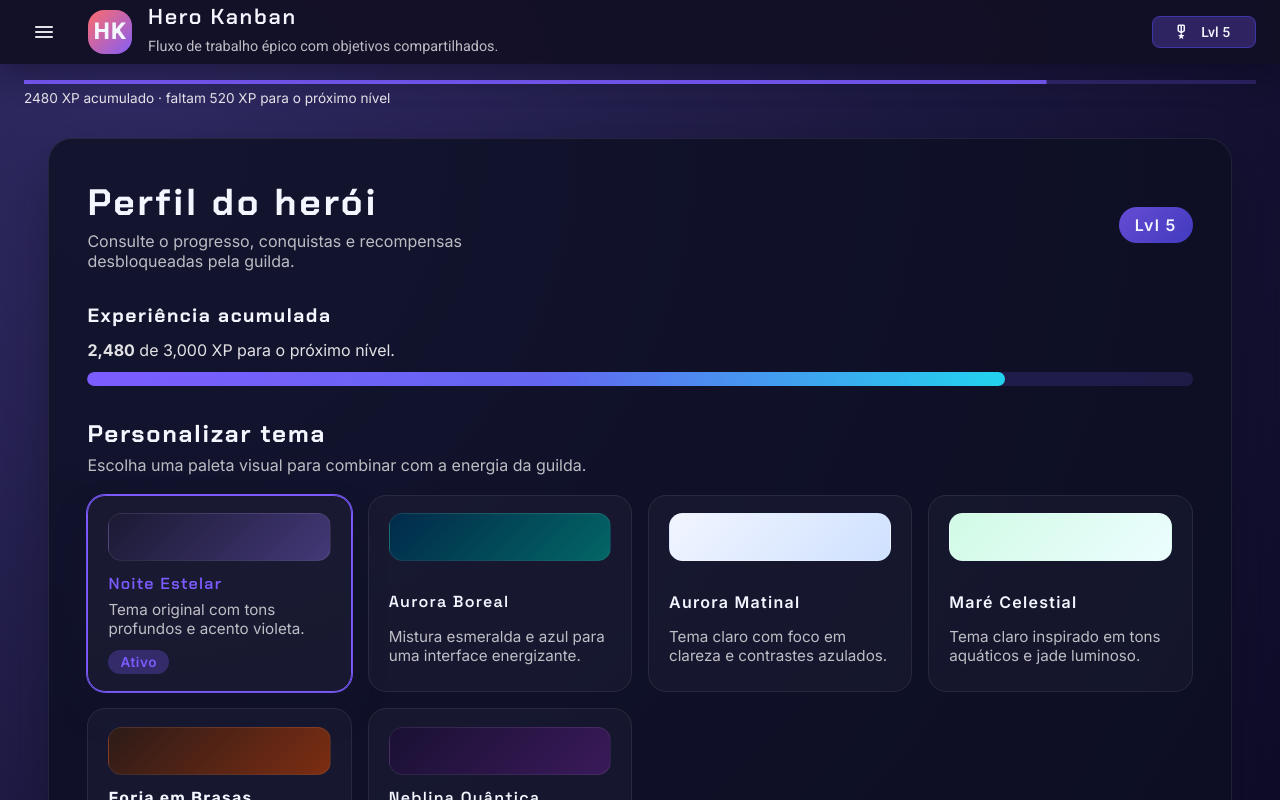
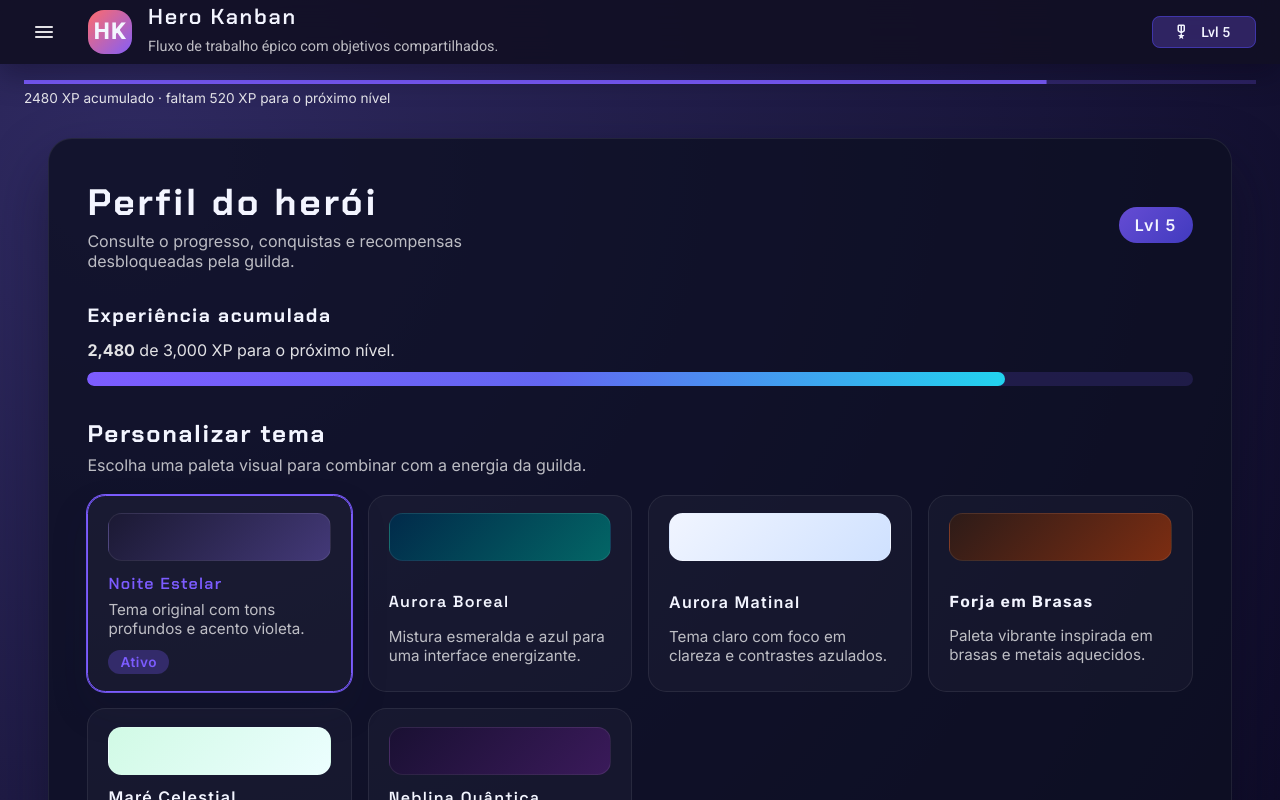
Before and after one commit to PMorais13/hero-kanban, an Angular app: page /perfil in a window 1280 px wide. Built offline with nearby package versions, Linux system fonts and the light colour scheme.

Commit message:
feat: aplicar tokens de perfil por tema

```diff
--- a/src/app/core/state/theme.config.ts
+++ b/src/app/core/state/theme.config.ts
@@ -1,4 +1,17 @@
 export type ThemeTone = 'dark' | 'light';
+
+export interface ThemeProfileTokens {
+  readonly textPrimary: string;
+  readonly textSecondary: string;
+  readonly textMuted: string;
+  readonly border: string;
+  readonly borderStrong: string;
+  readonly surface: string;
+  readonly surfaceSoft: string;
+  readonly surfaceSubtle: string;
+  readonly progressTrack: string;
+  readonly shadow: string;
+}
 
 export interface ThemeOption {
   readonly id: string;
@@ -9,40 +22,64 @@ export interface ThemeOption {
   readonly previewGradient: string;
   readonly tone: ThemeTone;
   readonly previewFontFamily: string;
+  readonly profile?: ThemeProfileTokens;
 }
 
-import stellarNightManifest from './themes/stellar-night.json';
-import auroraCrestManifest from './themes/aurora-crest.json';
-import radiantDawnManifest from './themes/radiant-dawn.json';
-import celestialTidesManifest from './themes/celestial-tides.json';
-import emberForgeManifest from './themes/ember-forge.json';
-import quantumMistManifest from './themes/quantum-mist.json';
+type ThemeManifest = Omit<ThemeOption, 'tone' | 'profile'> & {
+  readonly tone: string;
+  readonly isDefault?: boolean;
+  readonly profile?: ThemeProfileTokens;
+};
 
-type ThemeManifest = Omit<ThemeOption, 'tone'> & { readonly tone: string };
+const themeManifestModules = import.meta.glob<ThemeManifest>('./themes/*.json', {
+  eager: true,
+  import: 'default',
+});
+
+const themeManifests = Object.values(themeManifestModules);
+
+if (themeManifests.length === 0) {
+  throw new Error('No theme manifests were found. Provide at least one theme manifest.');
+}
 
 const isThemeTone = (value: string): value is ThemeTone => value === 'dark' || value === 'light';
 
 const manifestToThemeOption = (manifest: ThemeManifest): ThemeOption => {
-  if (!isThemeTone(manifest.tone)) {
-    throw new Error(`Invalid tone "${manifest.tone}" provided by theme manifest "${manifest.id}".`);
+  const { tone, isDefault: _isDefault, profile, ...optionFields } = manifest;
+
+  if (!isThemeTone(tone)) {
+    throw new Error(`Invalid tone "${tone}" provided by theme manifest "${manifest.id}".`);
   }
 
   return {
-    ...manifest,
-    tone: manifest.tone,
-  } as ThemeOption;
+    ...optionFields,
+    tone,
+    profile: profile ? Object.freeze({ ...profile }) : undefined,
+  } satisfies ThemeOption;
 };
 
-const themeOptions = [
-  manifestToThemeOption(stellarNightManifest as ThemeManifest),
-  manifestToThemeOption(auroraCrestManifest as ThemeManifest),
-  manifestToThemeOption(radiantDawnManifest as ThemeManifest),
-  manifestToThemeOption(celestialTidesManifest as ThemeManifest),
-  manifestToThemeOption(emberForgeManifest as ThemeManifest),
-  manifestToThemeOption(quantumMistManifest as ThemeManifest),
-] as const satisfies readonly ThemeOption[];
+const defaultThemeManifest =
+  themeManifests.find((manifest) => manifest.isDefault === true) ??
+  themeManifests.find((manifest) => manifest.id === 'stellar-night') ??
+  themeManifests[0];
 
-export type ThemeId = (typeof themeOptions)[number]['id'];
+const sortedThemeManifests = themeManifests
+  .slice()
+  .sort((first, second) => {
+    if (first.id === defaultThemeManifest.id) {
+      return -1;
+    }
+
+    if (second.id === defaultThemeManifest.id) {
+      return 1;
+    }
+
+    return first.label.localeCompare(second.label, 'pt-BR', { sensitivity: 'base' });
+  });
+
+const themeOptions = Object.freeze(sortedThemeManifests.map(manifestToThemeOption)) as readonly ThemeOption[];
+
+export type ThemeId = ThemeOption['id'];
 
 export interface ThemeConfiguration<TOptions extends readonly ThemeOption[] = readonly ThemeOption[]> {
   readonly defaultThemeId: TOptions[number]['id'];
--- a/src/app/core/state/theme.state.ts
+++ b/src/app/core/state/theme.state.ts
@@ -7,7 +7,21 @@ import {
   STATIC_THEME_OPTIONS,
   type ThemeId,
   type ThemeOption,
+  type ThemeProfileTokens,
 } from './theme.config';
+
+const PROFILE_TOKEN_TO_CSS_VARIABLE: ReadonlyArray<readonly [keyof ThemeProfileTokens, string]> = [
+  ['textPrimary', '--hk-profile-text-primary'],
+  ['textSecondary', '--hk-profile-text-secondary'],
+  ['textMuted', '--hk-profile-text-muted'],
+  ['border', '--hk-profile-border'],
+  ['borderStrong', '--hk-profile-border-strong'],
+  ['surface', '--hk-profile-surface'],
+  ['surfaceSoft', '--hk-profile-surface-soft'],
+  ['surfaceSubtle', '--hk-profile-surface-subtle'],
+  ['progressTrack', '--hk-profile-progress-track'],
+  ['shadow', '--hk-profile-shadow'],
+];
 
 @Injectable({ providedIn: 'root' })
 export class ThemeState {
@@ -50,9 +64,12 @@ export class ThemeState {
     const rootElement = documentRef.documentElement;
     const bodyElement = documentRef.body;
     const overlayElement = this.overlayContainer?.getContainerElement();
+    const theme = this._themes().find((option) => option.id === themeId);
+    const profileTokens = theme?.profile;
 
     if (rootElement) {
       rootElement.dataset['theme'] = themeId;
+      this.applyProfileTokens(rootElement, profileTokens);
     }
 
     if (bodyElement) {
@@ -63,7 +80,22 @@ export class ThemeState {
       overlayElement.dataset['theme'] = themeId;
     }
   }
+
+  private applyProfileTokens(
+    target: HTMLElement,
+    profileTokens: ThemeProfileTokens | undefined,
+  ): void {
+    for (const [tokenKey, cssVariable] of PROFILE_TOKEN_TO_CSS_VARIABLE) {
+      const value = profileTokens?.[tokenKey];
+
+      if (value) {
+        target.style.setProperty(cssVariable, value);
+      } else {
+        target.style.removeProperty(cssVariable);
+      }
+    }
+  }
 }
 
 export { DEFAULT_THEME_ID } from './theme.config';
-export type { ThemeId, ThemeOption, ThemeTone } from './theme.config';
+export type { ThemeId, ThemeOption, ThemeTone, ThemeProfileTokens } from './theme.config';
--- a/src/app/core/state/themes/aurora-crest.json
+++ b/src/app/core/state/themes/aurora-crest.json
@@ -6,5 +6,17 @@
   "softAccent": "rgba(29, 211, 176, 0.25)",
   "previewGradient": "linear-gradient(135deg, #012a4a 0%, #036666 100%)",
   "tone": "dark",
-  "previewFontFamily": "'Space Grotesk', 'Rubik', 'Segoe UI', sans-serif"
+  "previewFontFamily": "'Space Grotesk', 'Rubik', 'Segoe UI', sans-serif",
+  "profile": {
+    "textPrimary": "var(--hk-text-primary)",
+    "textSecondary": "var(--hk-text-secondary)",
+    "textMuted": "var(--hk-text-muted)",
+    "border": "rgba(255, 255, 255, 0.08)",
+    "borderStrong": "rgba(255, 255, 255, 0.18)",
+    "surface": "rgba(13, 16, 34, 0.8)",
+    "surfaceSoft": "rgba(255, 255, 255, 0.06)",
+    "surfaceSubtle": "rgba(255, 255, 255, 0.03)",
+    "progressTrack": "rgba(124, 92, 255, 0.16)",
+    "shadow": "0 28px 60px rgba(10, 12, 28, 0.45)"
+  }
 }
--- a/src/app/core/state/themes/celestial-tides.json
+++ b/src/app/core/state/themes/celestial-tides.json
@@ -6,5 +6,17 @@
   "softAccent": "rgba(20, 184, 166, 0.18)",
   "previewGradient": "linear-gradient(135deg, #d1fae5 0%, #ecfeff 100%)",
   "tone": "light",
-  "previewFontFamily": "'Inter', 'Segoe UI', sans-serif"
+  "previewFontFamily": "'Inter', 'Segoe UI', sans-serif",
+  "profile": {
+    "textPrimary": "#0f172a",
+    "textSecondary": "#1f2937",
+    "textMuted": "#64748b",
+    "border": "rgba(15, 118, 110, 0.12)",
+    "borderStrong": "rgba(15, 118, 110, 0.22)",
+    "surface": "#ffffff",
+    "surfaceSoft": "rgba(207, 250, 254, 0.65)",
+    "surfaceSubtle": "rgba(207, 250, 254, 0.45)",
+    "progressTrack": "rgba(20, 184, 166, 0.2)",
+    "shadow": "0 24px 48px rgba(15, 118, 110, 0.15)"
+  }
 }
--- a/src/app/core/state/themes/ember-forge.json
+++ b/src/app/core/state/themes/ember-forge.json
@@ -6,5 +6,17 @@
   "softAccent": "rgba(249, 115, 22, 0.22)",
   "previewGradient": "linear-gradient(135deg, #2d1b18 0%, #7c2d12 100%)",
   "tone": "dark",
-  "previewFontFamily": "'Rubik', 'Inter', 'Segoe UI', sans-serif"
+  "previewFontFamily": "'Rubik', 'Inter', 'Segoe UI', sans-serif",
+  "profile": {
+    "textPrimary": "var(--hk-text-primary)",
+    "textSecondary": "var(--hk-text-secondary)",
+    "textMuted": "var(--hk-text-muted)",
+    "border": "rgba(255, 255, 255, 0.08)",
+    "borderStrong": "rgba(255, 255, 255, 0.18)",
+    "surface": "rgba(13, 16, 34, 0.8)",
+    "surfaceSoft": "rgba(255, 255, 255, 0.06)",
+    "surfaceSubtle": "rgba(255, 255, 255, 0.03)",
+    "progressTrack": "rgba(124, 92, 255, 0.16)",
+    "shadow": "0 28px 60px rgba(10, 12, 28, 0.45)"
+  }
 }
--- a/src/app/core/state/themes/radiant-dawn.json
+++ b/src/app/core/state/themes/radiant-dawn.json
@@ -6,5 +6,17 @@
   "softAccent": "rgba(37, 99, 235, 0.18)",
   "previewGradient": "linear-gradient(135deg, #f1f5ff 0%, #cfe1ff 100%)",
   "tone": "light",
-  "previewFontFamily": "'Inter', 'Segoe UI', sans-serif"
+  "previewFontFamily": "'Inter', 'Segoe UI', sans-serif",
+  "profile": {
+    "textPrimary": "#0f172a",
+    "textSecondary": "#1f2937",
+    "textMuted": "#64748b",
+    "border": "rgba(15, 23, 42, 0.08)",
+    "borderStrong": "rgba(15, 23, 42, 0.16)",
+    "surface": "#ffffff",
+    "surfaceSoft": "rgba(226, 232, 240, 0.65)",
+    "surfaceSubtle": "rgba(226, 232, 240, 0.45)",
+    "progressTrack": "rgba(15, 23, 42, 0.1)",
+    "shadow": "0 24px 48px rgba(15, 23, 42, 0.12)"
+  }
 }
--- a/src/app/features/profile/pages/profile.page.scss
+++ b/src/app/features/profile/pages/profile.page.scss
@@ -4,16 +4,16 @@
 }
 
 .profile {
-  --profile-text-primary: var(--hk-text-primary);
-  --profile-text-secondary: var(--hk-text-secondary);
-  --profile-text-muted: var(--hk-text-muted);
-  --profile-border: rgba(255, 255, 255, 0.08);
-  --profile-border-strong: rgba(255, 255, 255, 0.18);
-  --profile-surface: rgba(13, 16, 34, 0.8);
-  --profile-surface-soft: rgba(255, 255, 255, 0.06);
-  --profile-surface-subtle: rgba(255, 255, 255, 0.03);
-  --profile-progress-track: rgba(124, 92, 255, 0.16);
-  --profile-shadow: 0 28px 60px rgba(10, 12, 28, 0.45);
+  --profile-text-primary: var(--hk-profile-text-primary, var(--hk-text-primary));
+  --profile-text-secondary: var(--hk-profile-text-secondary, var(--hk-text-secondary));
+  --profile-text-muted: var(--hk-profile-text-muted, var(--hk-text-muted));
+  --profile-border: var(--hk-profile-border, rgba(255, 255, 255, 0.08));
+  --profile-border-strong: var(--hk-profile-border-strong, rgba(255, 255, 255, 0.18));
+  --profile-surface: var(--hk-profile-surface, rgba(13, 16, 34, 0.8));
+  --profile-surface-soft: var(--hk-profile-surface-soft, rgba(255, 255, 255, 0.06));
+  --profile-surface-subtle: var(--hk-profile-surface-subtle, rgba(255, 255, 255, 0.03));
+  --profile-progress-track: var(--hk-profile-progress-track, rgba(124, 92, 255, 0.16));
+  --profile-shadow: var(--hk-profile-shadow, 0 28px 60px rgba(10, 12, 28, 0.45));
 
   display: grid;
   gap: 2rem;
@@ -23,32 +23,6 @@
   border: 1px solid var(--profile-border);
   box-shadow: var(--profile-shadow);
   color: var(--profile-text-primary);
-}
-
-:host-context([data-theme='radiant-dawn']) .profile {
-  --profile-text-primary: #0f172a;
-  --profile-text-secondary: #1f2937;
-  --profile-text-muted: #64748b;
-  --profile-border: rgba(15, 23, 42, 0.08);
-  --profile-border-strong: rgba(15, 23, 42, 0.16);
-  --profile-surface: #ffffff;
-  --profile-surface-soft: rgba(226, 232, 240, 0.65);
-  --profile-surface-subtle: rgba(226, 232, 240, 0.45);
-  --profile-progress-track: rgba(15, 23, 42, 0.1);
-  --profile-shadow: 0 24px 48px rgba(15, 23, 42, 0.12);
-}
-
-:host-context([data-theme='celestial-tides']) .profile {
-  --profile-text-primary: #0f172a;
-  --profile-text-secondary: #1f2937;
-  --profile-text-muted: #64748b;
-  --profile-border: rgba(15, 118, 110, 0.12);
-  --profile-border-strong: rgba(15, 118, 110, 0.22);
-  --profile-surface: #ffffff;
-  --profile-surface-soft: rgba(207, 250, 254, 0.65);
-  --profile-surface-subtle: rgba(207, 250, 254, 0.45);
-  --profile-progress-track: rgba(20, 184, 166, 0.2);
-  --profile-shadow: 0 24px 48px rgba(15, 118, 110, 0.15);
 }
 
 .profile__header {
```
Also changed, not shown: src/app/core/state/themes/quantum-mist.json (+13 -1 lines), src/app/core/state/themes/stellar-night.json (+13 -1 lines), src/types/import-meta.d.ts (added, +13 -0 lines).
